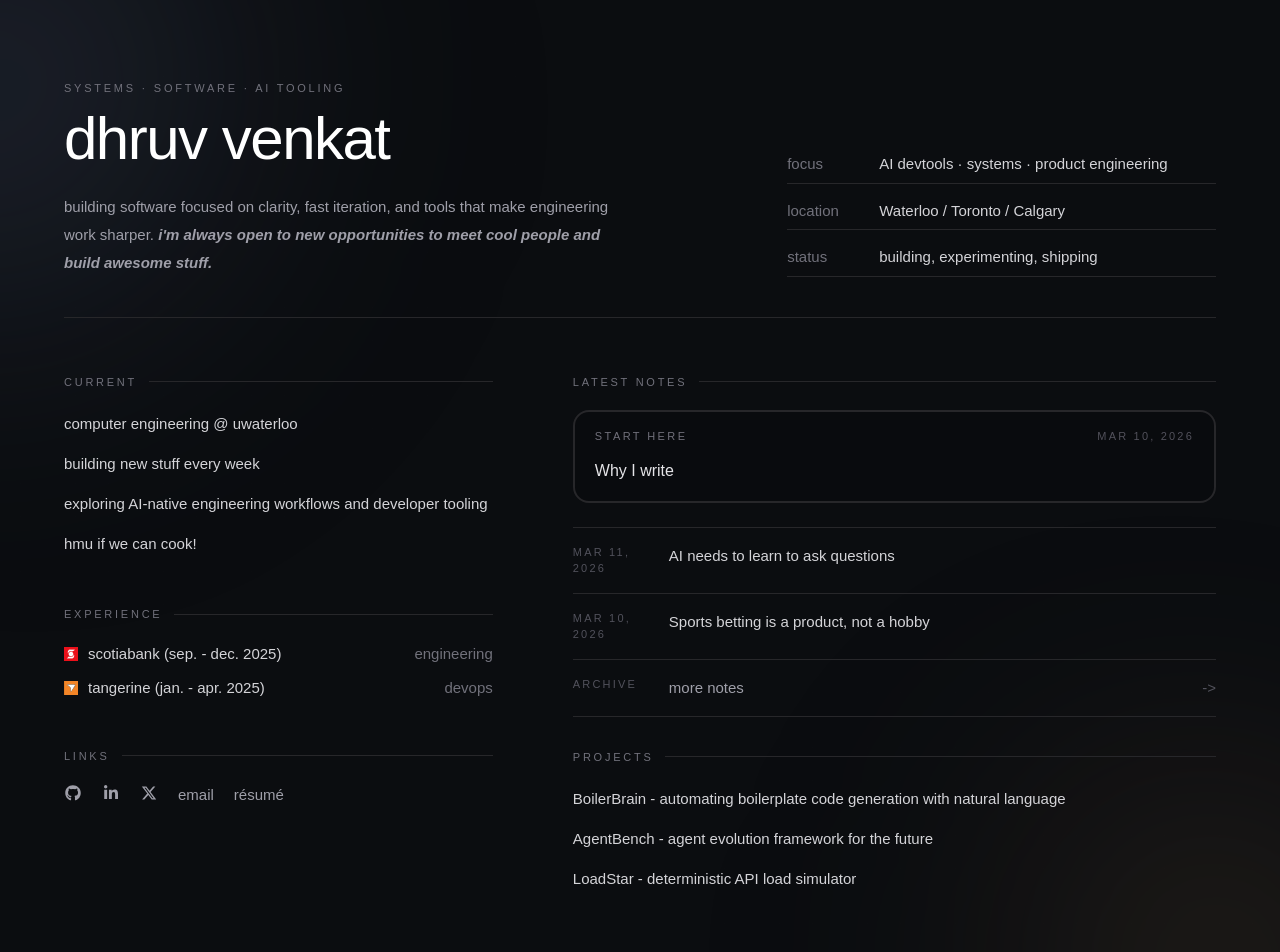
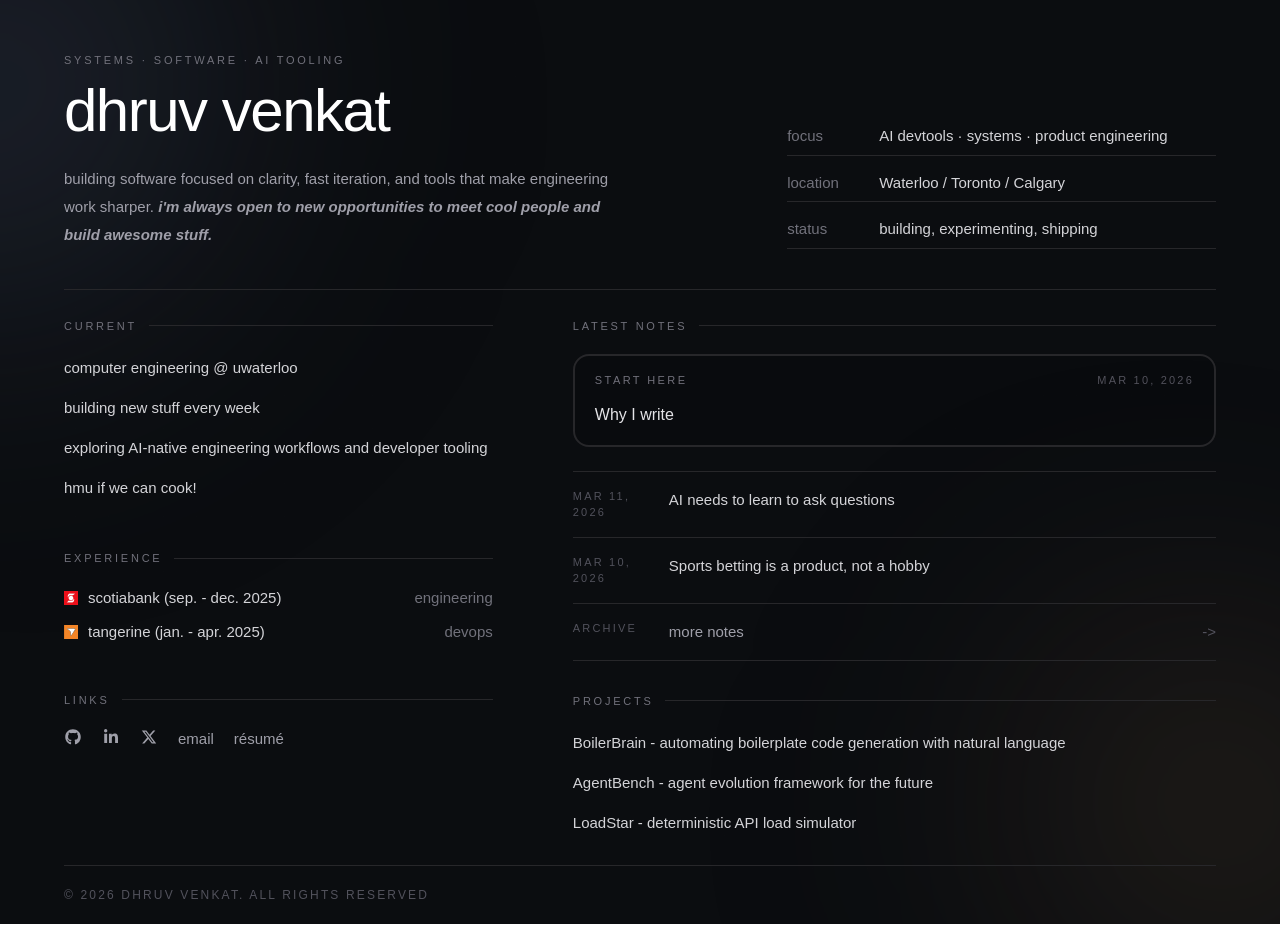
Before and after one commit to dhruvvenkat/personalwebsite, a Next.js app in the folder dhruvs-site/: page / in a window 1280 px wide. Shown: the top 952 px of the page. After the commit the page ends 924 px from the top, so only its background shows below. Built offline with nearby package versions, Linux system fonts and the light colour scheme.

Commit message:
removed scrolling

```diff
--- a/dhruvs-site/src/app/globals.css
+++ b/dhruvs-site/src/app/globals.css
@@ -20,6 +20,7 @@
 }
 
 body {
+  margin: 0;
   background: var(--background);
   color: var(--foreground);
   font-family: Arial, Helvetica, sans-serif;
--- a/dhruvs-site/src/app/page.tsx
+++ b/dhruvs-site/src/app/page.tsx
@@ -82,10 +82,10 @@ export default function DhruvSystemsPortfolio() {
     <main className="relative isolate min-h-screen overflow-hidden bg-[#0b0d10] text-zinc-200 selection:bg-zinc-700 selection:text-white">
       <AmbientBackground />
 
-      <div className="relative z-10 mx-auto max-w-7xl px-6 py-10 sm:px-10 sm:py-14 lg:px-16 lg:py-20">
+      <div className="relative z-10 mx-auto max-w-7xl px-6 pt-5 pb-3 sm:px-10 sm:pt-9 sm:pb-4 lg:px-16 lg:pt-[3.25rem] lg:pb-5">
 
         {/* HEADER */}
-        <header className="mb-14 border-b border-zinc-800 pb-10">
+        <header className="mb-7 border-b border-zinc-800 pb-10">
           <div className="grid gap-10 lg:grid-cols-[1.2fr_0.8fr] lg:gap-20">
 
             <div>
@@ -262,7 +262,7 @@ export default function DhruvSystemsPortfolio() {
 
         </div>
 
-        <footer className="mt-16 border-t border-zinc-800 pt-6 text-[12px] uppercase tracking-[0.18em] text-zinc-600">
+        <footer className="mt-7 border-t border-zinc-800 pt-5 text-[12px] uppercase tracking-[0.18em] text-zinc-600">
           &copy; 2026 Dhruv Venkat. All Rights Reserved
         </footer>
 
```
